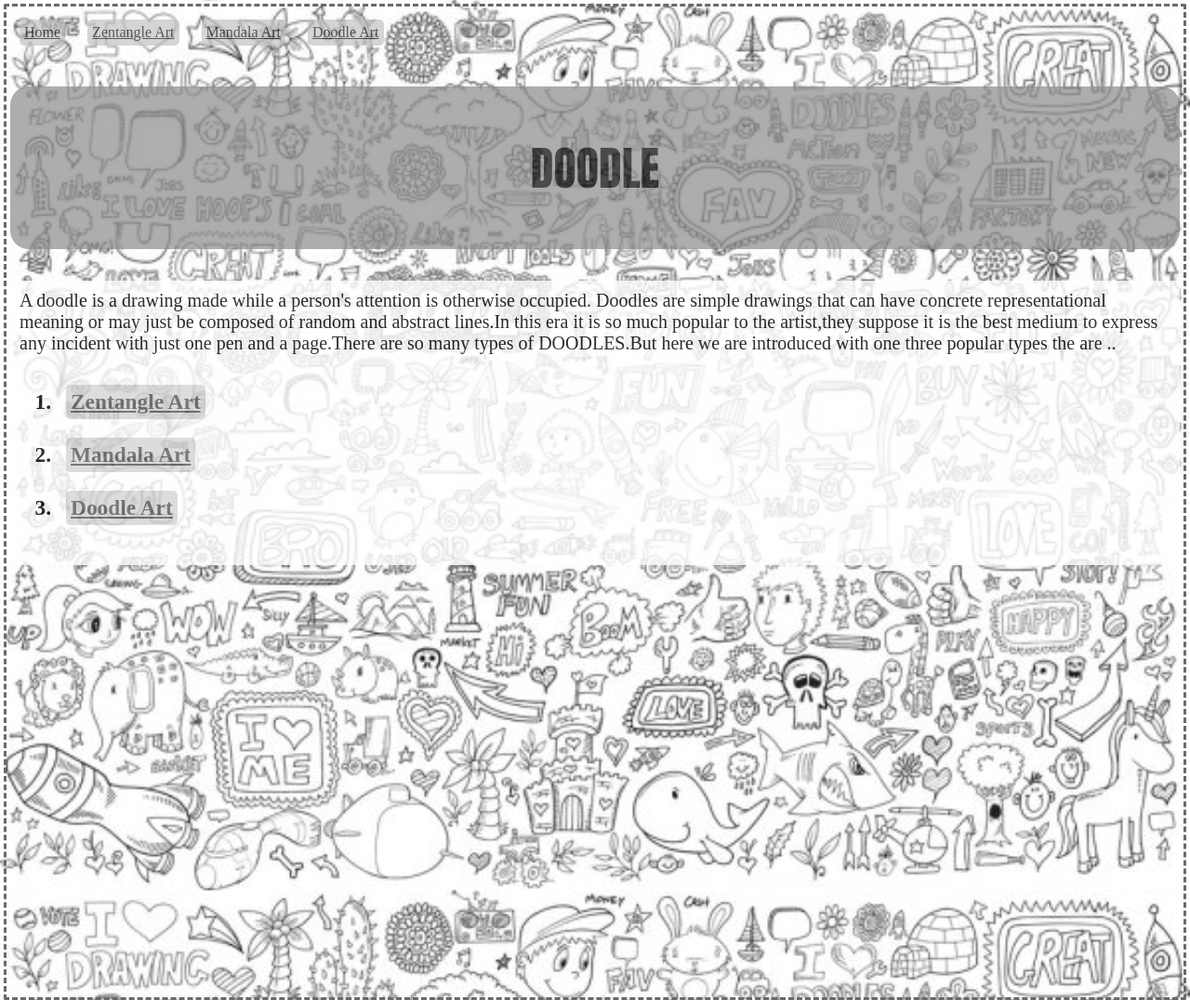
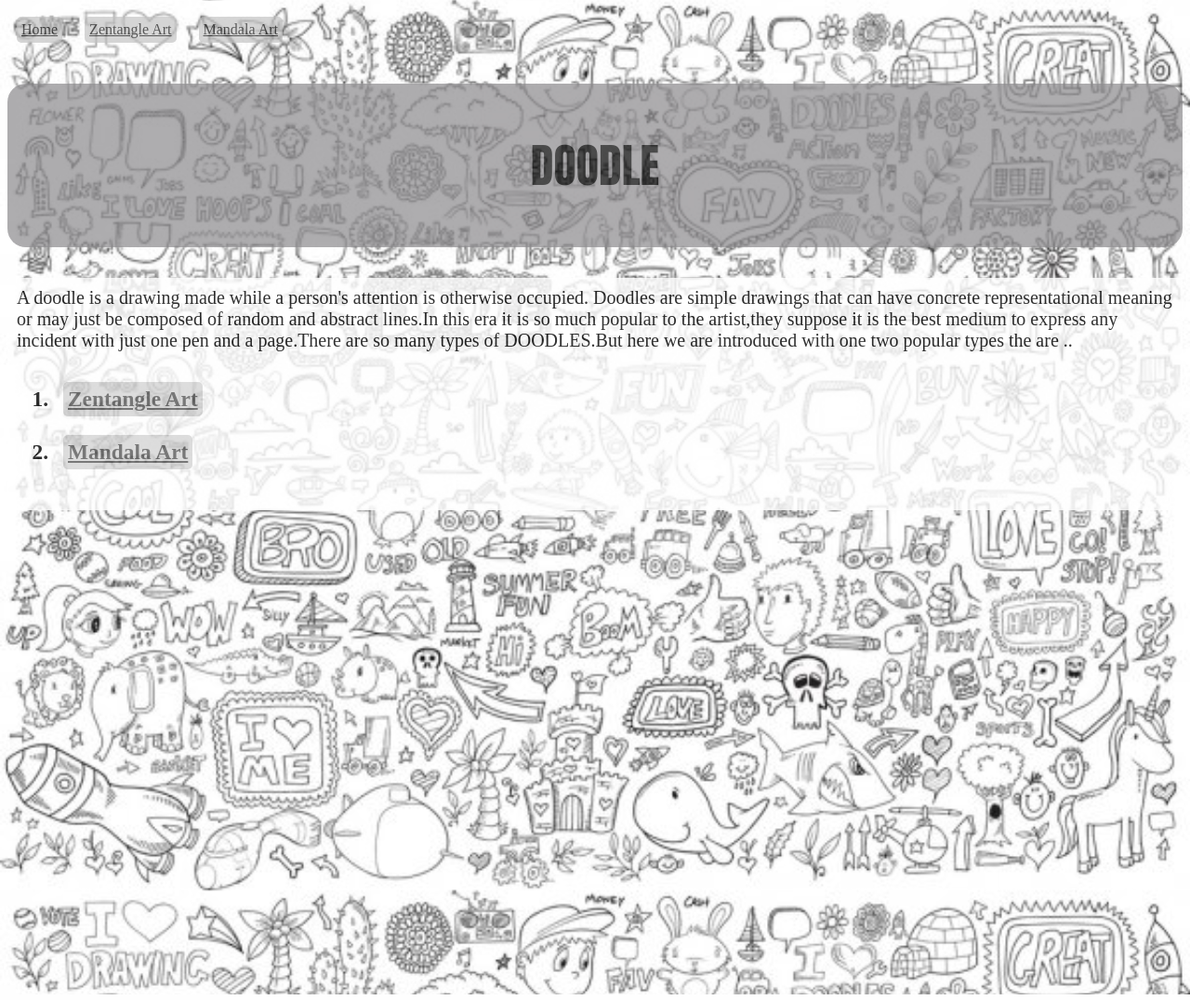
Before and after one commit to Zannatul007/Zannatul007.github.io, a PHP site: page / in a window 1280 px wide. Shown: the whole page at 93% size. Run offline with PHP 8.4, Linux system fonts and the light colour scheme.

Commit message:
changing css

```diff
--- a/CSS/doodle.css
+++ b/CSS/doodle.css
@@ -26,9 +26,7 @@ body,html{
 	padding:4px;
 	background-image:url("../images/background.jpg");
 	background-size:cover;
-	border-style: dashed;
-	border-radius:2px;
-	border-color:#696969;
+
 }
 .head{
 	font-family:Impact, Charcoal, sans-serif;
--- a/index.html
+++ b/index.html
@@ -10,16 +10,16 @@
 		    <a href="doodle.html">Home</a>
 		    <a href="zentangle.html" class="active">Zentangle Art</a>
 			<a href="Mandala.html">Mandala Art</a>
-			<a href="doodleart.html">Doodle Art</a>
+
 		</section>
 	<header>
 		<h1>DOODLE</h1>
 	</header>
-	<div >A doodle is a drawing made while a person's attention is otherwise occupied. Doodles are simple drawings that can have concrete representational meaning or may just be composed of random and abstract lines.In this era it is so much popular to the artist,they suppose it is the best medium to express any incident with just one pen and a page.There are so many types of DOODLES.But here we are introduced with one three popular types the are ..<h3>
+	<div >A doodle is a drawing made while a person's attention is otherwise occupied. Doodles are simple drawings that can have concrete representational meaning or may just be composed of random and abstract lines.In this era it is so much popular to the artist,they suppose it is the best medium to express any incident with just one pen and a page.There are so many types of DOODLES.But here we are introduced with one two popular types the are ..<h3>
 		<ol>
 			<li><a href="zentangle.html">Zentangle Art</a></li>
 			<li><a href="Mandala.html">Mandala Art</a></li>
-			<li><a href="doodleart.html">Doodle Art</a></li>
+
 		</ol>
 	</h3>
 	</div>
```
Also changed, not shown: mandala.html (+6 -6 lines), zentangle.html (+6 -6 lines), doodleart.html (deleted).
